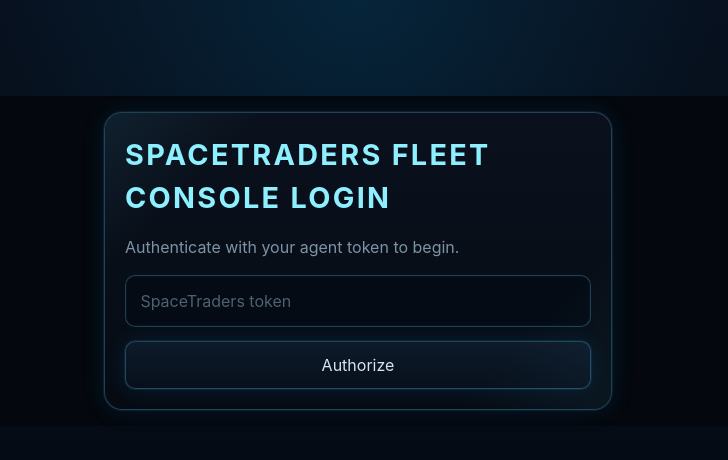
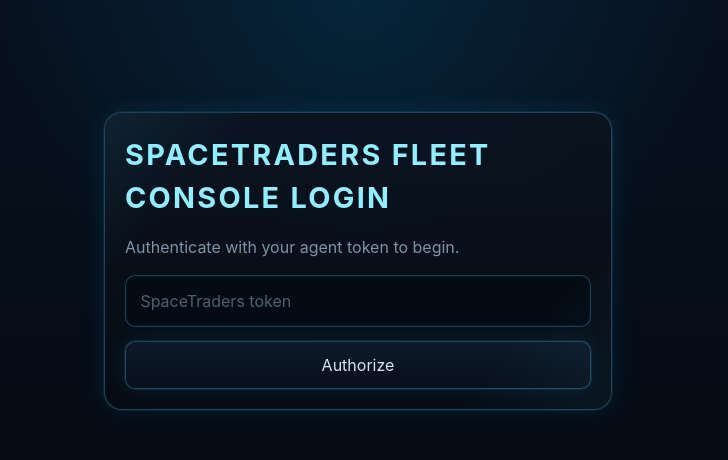
Before and after one commit to OceanOSdev/spacetraders-ui, a React (Vite) app: page / in a window 1280 px wide. Shown: the top 460 px of the page, without its empty margins (282-1010 px from the left). Built offline with nearby package versions, Linux system fonts and the light colour scheme.

Commit message:
Fixed weird black box background color thing

```diff
--- a/src/index.css
+++ b/src/index.css
@@ -4,10 +4,6 @@
   font-weight: 400;
 
   color: rgba(235, 245, 255, 0.92);
-  background:
-    radial-gradient(circle at top, rgba(0, 180, 255, 0.12), transparent 35%),
-    linear-gradient(180deg, #07111f 0%, #04070d 100%);
-
   font-synthesis: none;
   text-rendering: optimizeLegibility;
   -webkit-font-smoothing: antialiased;
@@ -41,7 +37,11 @@
 body {
   min-width: 320px;
   color: var(--text);
-  background-color: var(--bg);
+  background:
+    radial-gradient(circle at top, rgba(0, 180, 255, 0.12), transparent 35%),
+    linear-gradient(180deg, #07111f 0%, #04070d 100%);
+  background-repeat: no-repeat;
+  background-attachment: fixed;
 }
 
 body::before {
--- a/src/main.tsx
+++ b/src/main.tsx
@@ -1,7 +1,7 @@
 import { StrictMode } from 'react'
 import { createRoot } from 'react-dom/client'
+import './App.css'
 import './index.css'
-import './App.css'
 import App from './App.tsx'
 import { Provider } from 'react-redux'
 import { store } from './app/store'
```
